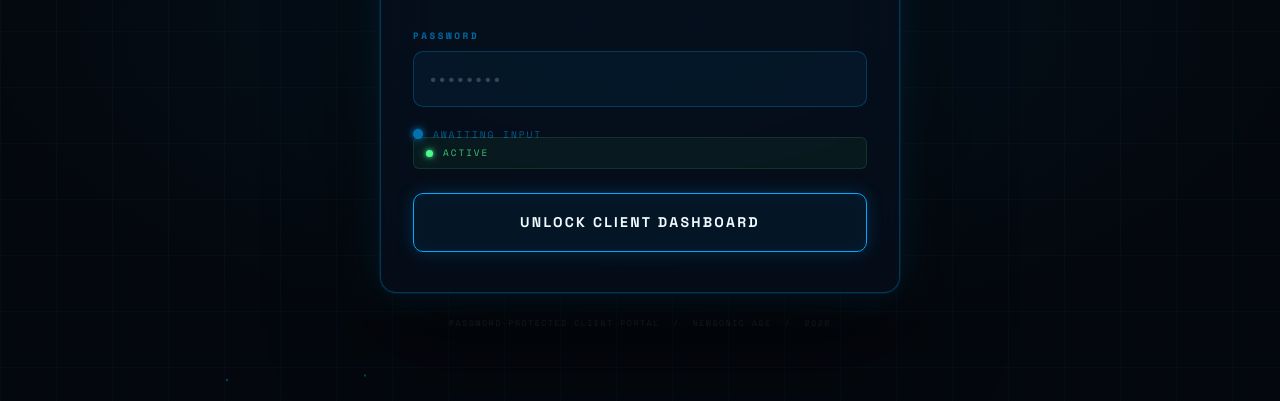
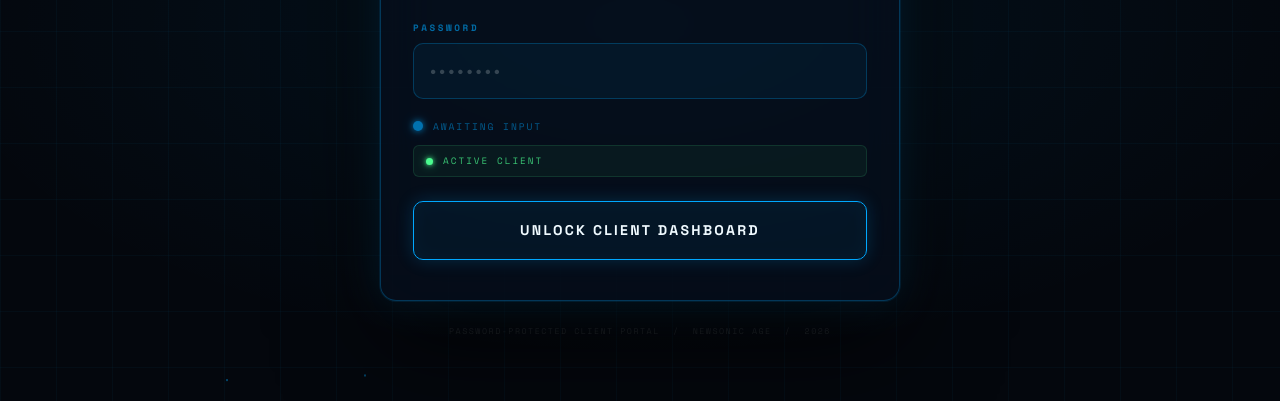
Before and after one commit to newsonicage/newsonicage, a website: page ebtl.html in a window 1280 px wide. Shown: the part 361-762 px from the top of the page. Drawn offline with nearby package versions, Linux system fonts and the light colour scheme.

```diff
--- a/ebtl.html
+++ b/ebtl.html
@@ -389,7 +389,7 @@
       display: flex;
       align-items: center;
       gap: 10px;
-      margin-top: -16px;
+      margin-top: 8px;
       margin-bottom: 24px;
       padding: 8px 12px;
       border-radius: 6px;
@@ -1727,7 +1727,7 @@
         <!-- Client standing indicator — controlled by CLIENT_STATUS constant below -->
         <div class="standing-row" id="standing-row">
           <div class="standing-led"></div>
-          <div class="standing-label" id="standing-label">Active</div>
+          <div class="standing-label" id="standing-label">Active Client</div>
         </div>
 
         <button class="btn-unlock" onclick="tryUnlock()">
@@ -2337,7 +2337,7 @@
         row.classList.add('terminated');
         label.textContent = 'Terminated';
       } else {
-        label.textContent = 'Active';
+        label.textContent = 'Active Client';
       }
     })();
 
```
Also changed, not shown: server.js (+15 -17 lines).
